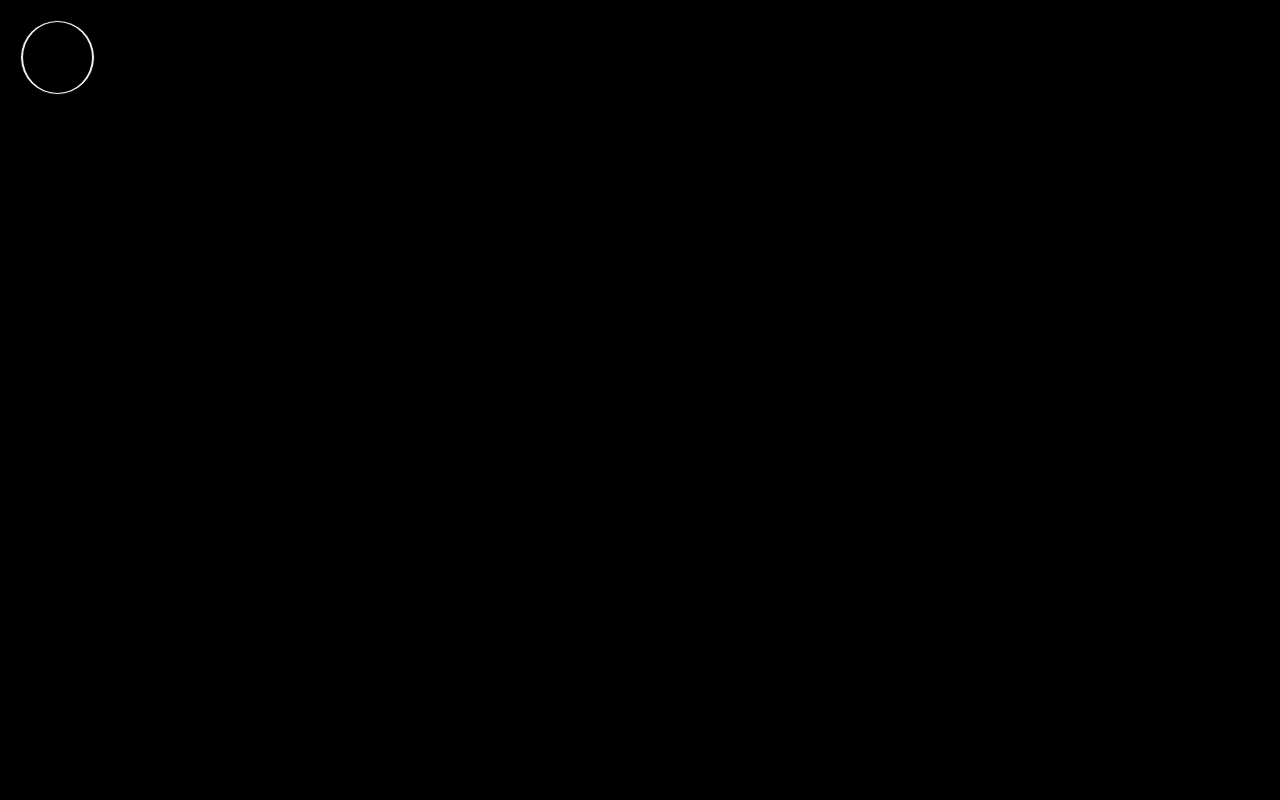
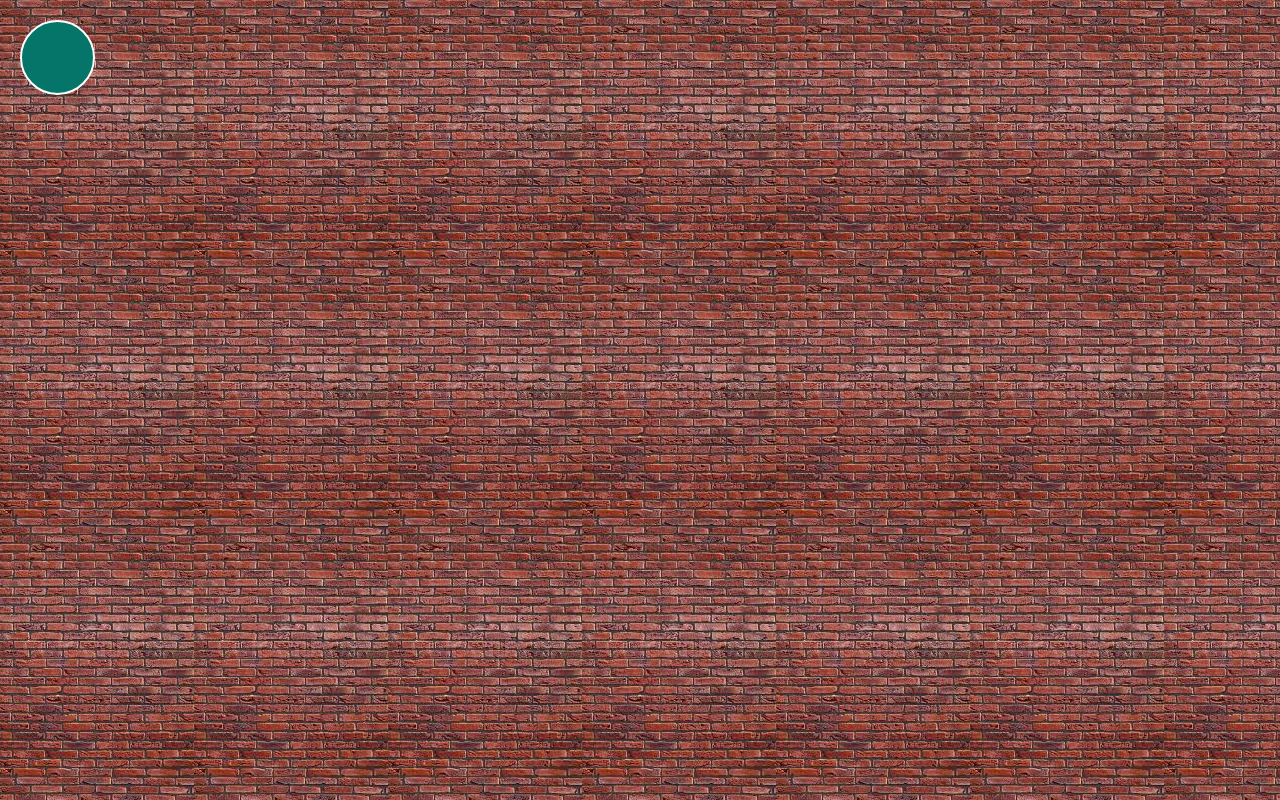
Before and after one commit to keveightysev/graffiti, a React (Create React App) app in the folder app/: page / in a window 1280 px wide. Built offline with nearby package versions, Linux system fonts and the light colour scheme.

Commit message:
Updated color picker

```diff
--- a/app/package.json
+++ b/app/package.json
@@ -5,6 +5,7 @@
   "dependencies": {
     "axios": "^0.19.0",
     "react": "^16.8.6",
+    "react-color": "^2.17.3",
     "react-dom": "^16.8.6",
     "react-scripts": "3.0.1",
     "socket.io-client": "^2.2.0",
--- a/app/src/components/Canvas.js
+++ b/app/src/components/Canvas.js
@@ -12,13 +12,14 @@ const Canvas = () => {
   const canvasRef = useRef(null);
 
   useEffect(() => {
-    console.log(background);
     const ctx = canvasRef.current.getContext('2d');
     const img = new Image();
     img.src = background;
-    const pattern = ctx.createPattern(img, 'repeat');
-    ctx.fillStyle = pattern;
-    ctx.fillRect(0, 0, canvasRef.current.width, canvasRef.current.height);
+    img.onload = () => {
+      const pattern = ctx.createPattern(img, 'repeat');
+      ctx.fillStyle = pattern;
+      ctx.fillRect(0, 0, canvasRef.current.width, canvasRef.current.height);
+    };
   }, []);
 
   const randomPoint = radius => {
--- a/app/src/components/Controls/Color.js
+++ b/app/src/components/Controls/Color.js
@@ -1,21 +1,66 @@
-import React, { useContext } from 'react';
+import React, { useContext, useState } from 'react';
+import { SketchPicker } from 'react-color';
+import styled from 'styled-components';
 
 import { GraffitiContext } from '../../context';
 
 import { ColorInput } from '../../styles/Controls';
 
 const Color = () => {
+  const [clicked, setClicked] = useState(false);
   const { state, dispatch } = useContext(GraffitiContext);
 
   return (
-    <ColorInput
-      type='color'
-      value={state.color}
-      onChange={e =>
-        dispatch({ type: 'CHANGE_COLOR', payload: e.target.value })
-      }
-    />
+    // <ColorInput
+    //   type='color'
+    //   value={state.color}
+    //   onChange={e =>
+    //     dispatch({ type: 'CHANGE_COLOR', payload: e.target.value })
+    //   }
+    // />
+    <ColorPicker>
+      <CurrentColor color={state.color} onClick={() => setClicked(!clicked)} />
+      <Sketch
+        color={state.color}
+        disableAlpha
+        clicked={clicked}
+        onChange={({ hex }) => dispatch({ type: 'CHANGE_COLOR', payload: hex })}
+      />
+      <Cover clicked={clicked} onMouseDown={() => setClicked(false)} />
+    </ColorPicker>
   );
 };
 
 export default Color;
+
+const CurrentColor = styled.div`
+  width: 75px;
+  height: 75px;
+  background: ${({ color }) => color};
+  border-radius: 50%;
+  margin: 20px 0 0 20px;
+  border: 2px solid white;
+  cursor: pointer;
+  z-index: 2;
+`;
+
+const Sketch = styled(SketchPicker)`
+  margin: 10px 0 0 20px;
+  position: absolute;
+  top: 95px;
+  display: ${({ clicked }) => (clicked ? 'block' : 'none')};
+`;
+
+const ColorPicker = styled.div`
+  position: relative;
+  display: flex;
+  z-index: 3;
+`;
+
+const Cover = styled.div`
+  position: absolute;
+  z-index: -1;
+  width: ${window.innerWidth}px;
+  height: ${window.innerHeight}px;
+  display: ${({ clicked }) => (clicked ? 'block' : 'none')};
+`;
--- a/app/src/reducer.js
+++ b/app/src/reducer.js
@@ -1,5 +1,5 @@
 export const initialState = {
-  color: '#000000',
+  color: '#057569',
   size: 50,
 };
 
```
Also changed, not shown: 1 other file (tests, documents, lock files or other folders).
